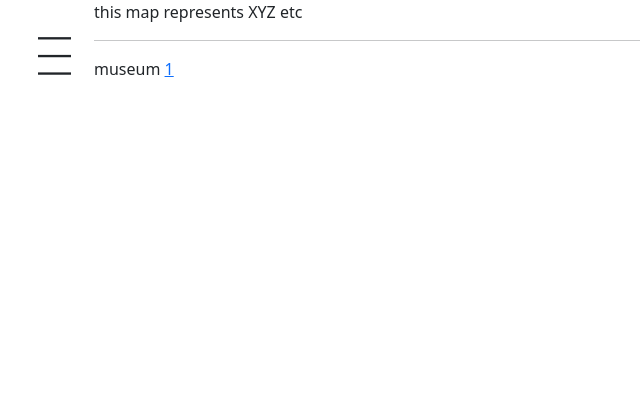
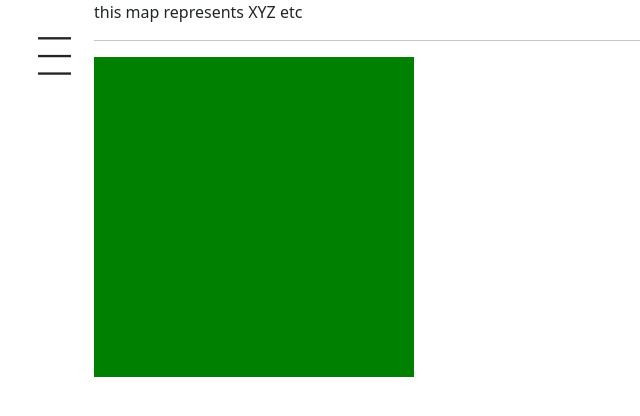
Before and after one commit to 1u-ka/town, an Angular app: page / in a window 1280 px wide. Shown: the top 416 px of the page, without its empty margins (0-640 px from the left). Built offline with nearby package versions, Linux system fonts and the light colour scheme.

Commit message:
adds per-definition map, pre-fills it with blank tiles

```diff
--- /dev/null
+++ b/src/app/map.model.ts
@@ -0,0 +1,5 @@
+export class Map {
+  width:   number
+  height:  number
+  preface: string
+}
--- a/src/app/map/map.component.css
+++ b/src/app/map/map.component.css
@@ -0,0 +1,14 @@
+section {
+  display: inline-block;
+}
+.tile {
+  background: green;
+  display: inline-block;
+  width: 32px;
+  height: 32px;
+
+  margin: 0;
+}
+.tile:hover {
+  border: 1px dashed #222;
+}
--- a/src/app/map/map.component.html
+++ b/src/app/map/map.component.html
@@ -1,10 +1,7 @@
 <div class="container">
   <header *ngIf="preface">{{ preface }}</header>
   <hr />
-  <section *ngIf='tileset$ | async as tileset'>
-    <span *ngFor='let tile of tileset'>
-      {{ tile.symbol }}
-      <a href="#menu" (click)='onTileSelection(tile)'>{{ tile.id }}</a>
-    </span>
+  <section [attr.style]="style" *ngIf='tileset$ | async as tileset'>
+    <a href="#" (click)="onTileSelection(tile)" class="tile" *ngFor='let tile of tileset'></a>
   </section>
 </div>
--- a/src/app/map/map.component.ts
+++ b/src/app/map/map.component.ts
@@ -1,9 +1,10 @@
-import { Component, EventEmitter, OnInit, Output } from '@angular/core';
+import { Component, ElementRef, EventEmitter, OnInit, Output, ViewChild } from '@angular/core';
 import { ActivatedRoute, Router } from '@angular/router';
 import { Comms } from '../comms.service';
-import { Observable } from 'rxjs';
+import { Observable, of } from 'rxjs';
 
 import { Tile } from '../tile.model';
+import { Map } from '../map.model';
 
 @Component({
   selector: 'app-map',
@@ -27,22 +28,49 @@ export class MapComponent implements OnInit {
   public tileset$: Observable<Tile[]>;
 
   /** */
+  public style: string = 'line-height: 0;';
+
+  /** */
   constructor(
     protected comms: Comms,
     private route: ActivatedRoute,
     private router: Router,
-  ) {}
+  ) {
+  }
 
   /** */
   ngOnInit() : void
   {
-    const mid = Number(this.route.snapshot
-                          .paramMap
-                          .get('id'))
+    const mid  = Number(this.route.snapshot
+                                  .paramMap
+                                  .get('id'))
+
+    this.comms.get('map.json').subscribe(this.boot.bind(this))
 
     this.id       = mid ? mid : 1
-    this.comms.get('map.json').subscribe(r => this.preface = r.preface)
-    this.tileset$ = this.comms.get('tiles.json')
+    // this.tileset$ = this.comms.get('tiles.json')
+  }
+
+  /**
+   * @todo   de-hardcode tile widhts
+   */
+  boot(props: Map) : void
+  {
+    let tileset = new Array
+
+    const { width, height, preface } = props
+    this.preface = preface
+
+    for (let i = 1; i <= width; i++) {
+      for (let j = 1; j <= height; j++) {
+        tileset.push(
+          { id: 1, terrain: 'grass', symbol: `${j}@${i}` }
+        )
+      }
+    }
+
+    this.tileset$ = of(tileset)
+    this.style += `width: ${width * 32}px;`
   }
 
   /** */
--- a/src/app/menu/menu.component.ts
+++ b/src/app/menu/menu.component.ts
@@ -29,7 +29,10 @@ export class MenuComponent implements OnInit {
       { text: 'about', href: '/page/about' }
     ]
 
-    this.comms.recontextualize.subscribe((e: any) => this.contextual = e)
+    this.comms.recontextualize.subscribe((e: any) => {
+      this.contextual = e
+      this.visible    = true
+    })
   }
 
   /** */
--- a/src/assets/map.json
+++ b/src/assets/map.json
@@ -1,3 +1,5 @@
 {
-  "preface":"this map represents XYZ etc"
+  "width":   10,
+  "height":  10,
+  "preface": "this map represents XYZ etc"
 }
```
Also changed, not shown: 1 other file (tests, documents, lock files or other folders).
